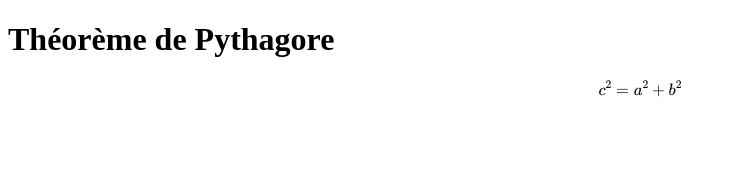
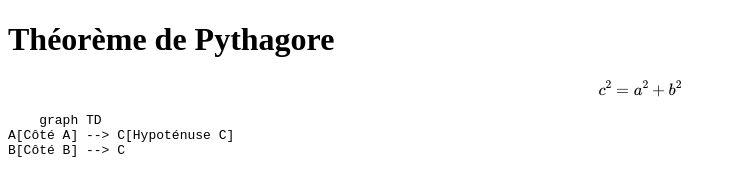
Before and after one commit to HumanCWeb/fiche-revisions, a plain HTML site: page index.html in a window 1280 px wide. Shown: the whole page, without its empty margins (0-736 px from the left). Drawn offline with nearby package versions, Linux system fonts and the light colour scheme.

Commit message:
Update index.html

```diff
--- a/index.html
+++ b/index.html
@@ -13,3 +13,9 @@
   <h1>Théorème de Pythagore</h1>
   <p>$$c^2 = a^2 + b^2$$</p>
   <pre class="mermaid">
+    graph TD
+A[Côté A] --> C[Hypoténuse C]
+B[Côté B] --> C
+</pre>
+
+</body> </html>
```
